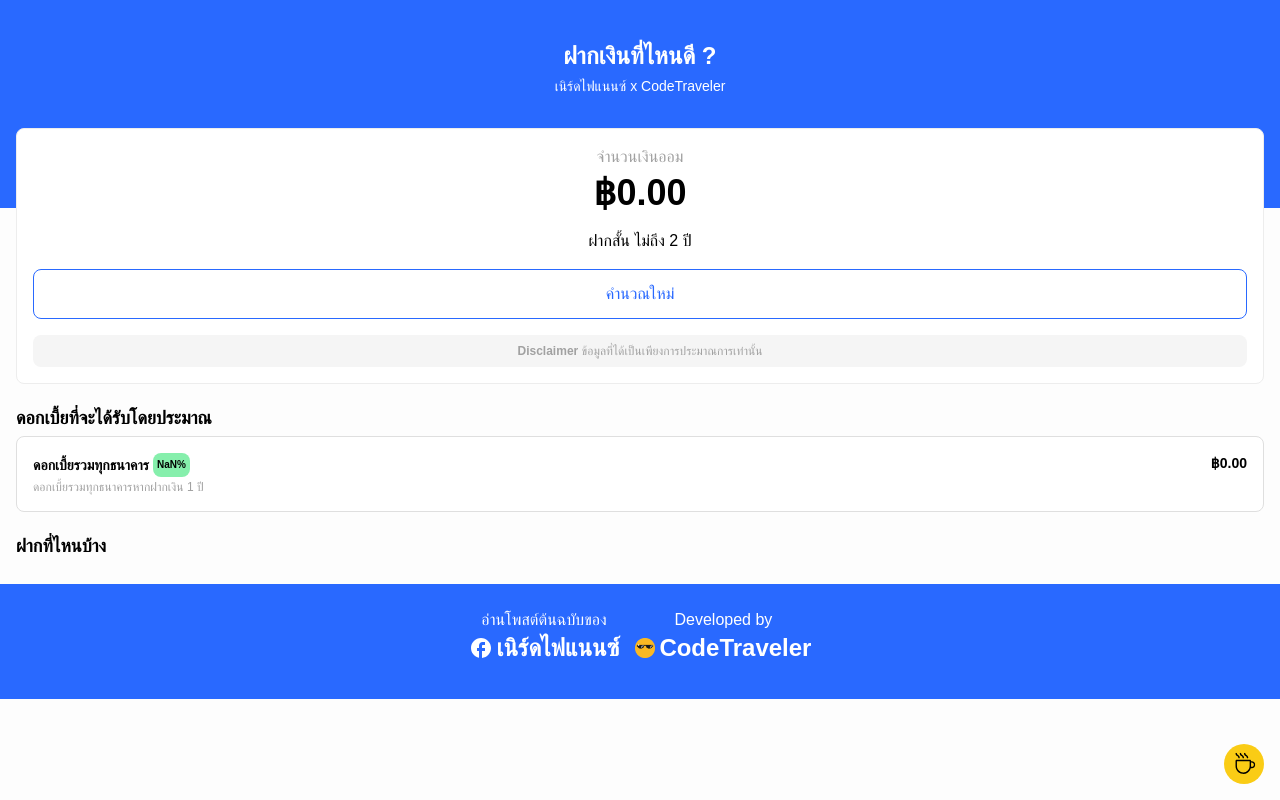
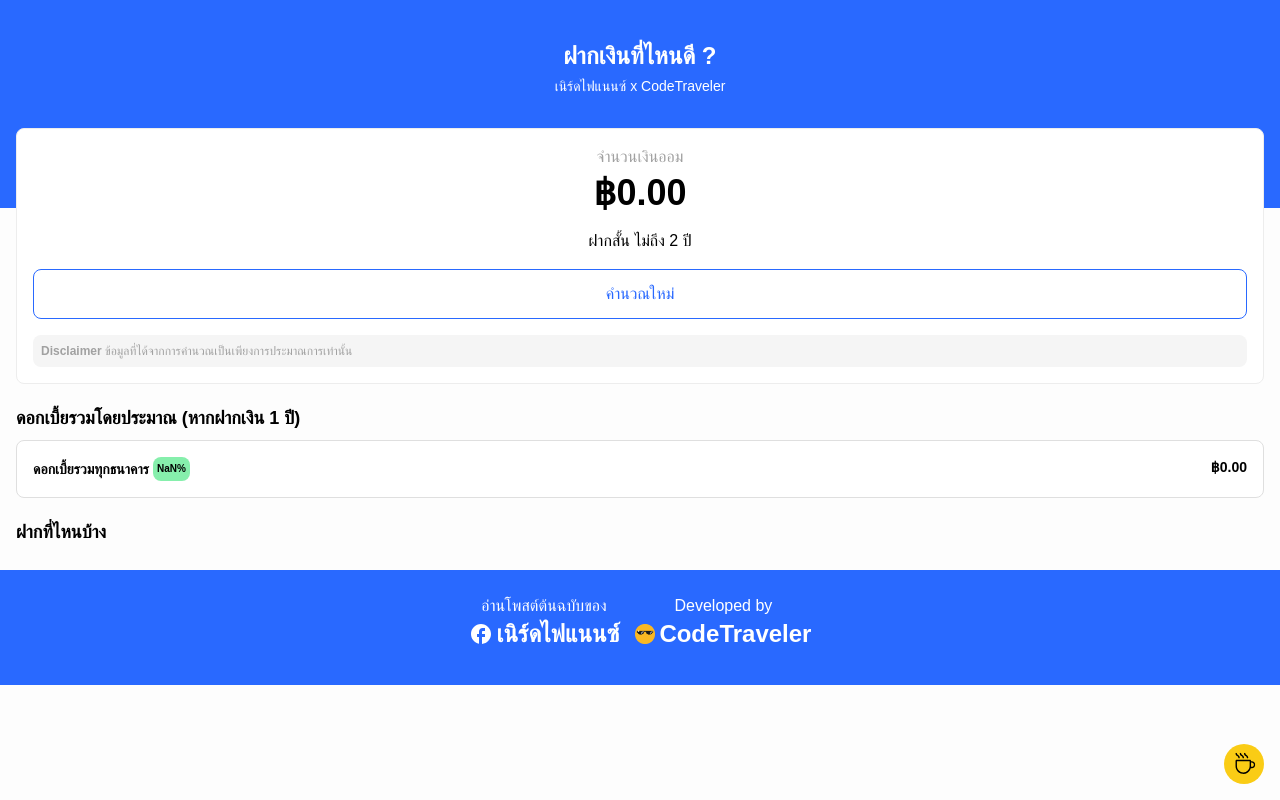
Before and after one commit to itoon/save-smart, a Nuxt app: page / in a window 1280 px wide. Both pictures are taken after a click on the button "คำนวณ". Built offline with nearby package versions, Linux system fonts and the light colour scheme; a web font is replaced by a local one.

Commit message:
fix: layout

```diff
--- a/app.vue
+++ b/app.vue
@@ -19,8 +19,13 @@
       :isShowInput="isShowInput"
       @showInput="showInput"
     />
-    <div class="container px-4 mx-auto">
-      <h2 class="mb-1 text-lg font-bold">ดอกเบี้ยที่จะได้รับโดยประมาณ</h2>
+    <div class="container px-4 mx-auto" v-if="!isShowInput">
+      <div class="mb-2">
+        <h2 class="text-lg font-bold">
+          ดอกเบี้ยรวมโดยประมาณ (หากฝากเงิน 1 ปี)
+        </h2>
+        <!-- <p class="text-[#A1A1A1] text-xs">ดอกเบี้ยรวมหากฝากเงิน 1 ปี</p> -->
+      </div>
       <div class="border border-[#DFDFDF] p-4 bg-white rounded-lg flex gap-3">
         <div class="flex justify-between flex-1">
           <div class="flex flex-col gap-0.5">
@@ -33,12 +38,13 @@
                 {{ ((sumTotalInterest / saving) * 100).toFixed(2) }}%
               </span>
             </div>
-            <p class="text-[#A1A1A1] text-xs">
-              ดอกเบี้ยรวมทุกธนาคารหากฝากเงิน 1 ปี
-            </p>
-            <p v-if="sumTotalInterest > 20000" class="text-[#A1A1A1] text-xs">
-              *หากยอดรวมดอกเบี้ยมากกว่า 20,000 บาท ต้องเสียภาษีดอกเบี้ย 15%
-            </p>
+            <div v-if="sumTotalInterest > 20000">
+              <p class="text-[#A1A1A1] text-xs">
+                <!-- *กรณีดอกเบี้ยมากกว่า ฿20,000 เสียภาษี 15% -->
+                หัก ภาษี 15% (ดอกเบี้ยเกิ฿20,000)
+              </p>
+              <p class="text-[#A1A1A1] text-xs">ดอกเบี้ยหลังหักภาษี</p>
+            </div>
           </div>
           <div class="flex flex-col gap-0.5">
             <p class="text-sm font-bold text-right">
@@ -53,7 +59,17 @@
               v-if="sumTotalInterest > 20000"
               class="text-right text-xs text-[#A1A1A1]"
             >
-              ดอกเบี้ยหลังหักภาษี
+              {{
+                Intl.NumberFormat("th-TH", {
+                  style: "currency",
+                  currency: "THB",
+                }).format(sumTotalInterest * 0.15)
+              }}
+            </p>
+            <p
+              v-if="sumTotalInterest > 20000"
+              class="text-right text-xs text-[#A1A1A1]"
+            >
               {{
                 Intl.NumberFormat("th-TH", {
                   style: "currency",
--- a/components/MoneyInput.vue
+++ b/components/MoneyInput.vue
@@ -30,12 +30,12 @@
       >
         คำนวณ
       </button>
-      <div
+      <!-- <div
         class="text-xs text-[#A1A1A1] bg-[#f5f5f5] p-2 text-center rounded-lg"
       >
         <b>Disclaimer</b>
-        ข้อมูลที่ได้เป็นเพียงการประมาณการเท่านั้น
-      </div>
+        ข้อมูลที่ได้จากการคำนวณเป็นเพียงการประมาณการเท่านั้น
+      </div> -->
     </div>
   </div>
 </template>
--- a/components/ResultDisplay.vue
+++ b/components/ResultDisplay.vue
@@ -28,11 +28,9 @@
       >
         คำนวณใหม่
       </button>
-      <div
-        class="text-xs text-[#A1A1A1] bg-[#f5f5f5] p-2 text-center rounded-lg"
-      >
+      <div class="text-xs text-[#A1A1A1] bg-[#f5f5f5] p-2 rounded-lg">
         <b>Disclaimer</b>
-        ข้อมูลที่ได้เป็นเพียงการประมาณการเท่านั้น
+        ข้อมูลที่ได้จากการคำนวณเป็นเพียงการประมาณการเท่านั้น
       </div>
     </div>
   </div>
```
